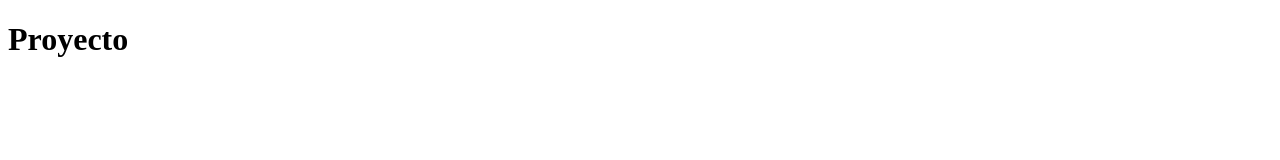
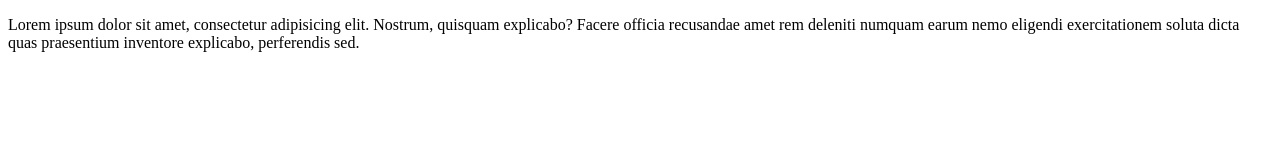
Before and after one commit to tonislug/WebDesign, a plain HTML site: page index.html in a window 1280 px wide. Drawn offline with Linux system fonts and the light colour scheme.

Commit message:
eliminar titulo

```diff
--- a/index.html
+++ b/index.html
@@ -6,6 +6,6 @@
         <title>Document</title>
     </head>
     <body>
-        <h1>Proyecto</h1>
+        <p>Lorem ipsum dolor sit amet, consectetur adipisicing elit. Nostrum, quisquam explicabo? Facere officia recusandae amet rem deleniti numquam earum nemo eligendi exercitationem soluta dicta quas praesentium inventore explicabo, perferendis sed.</p>
     </body>
 </html>
```
